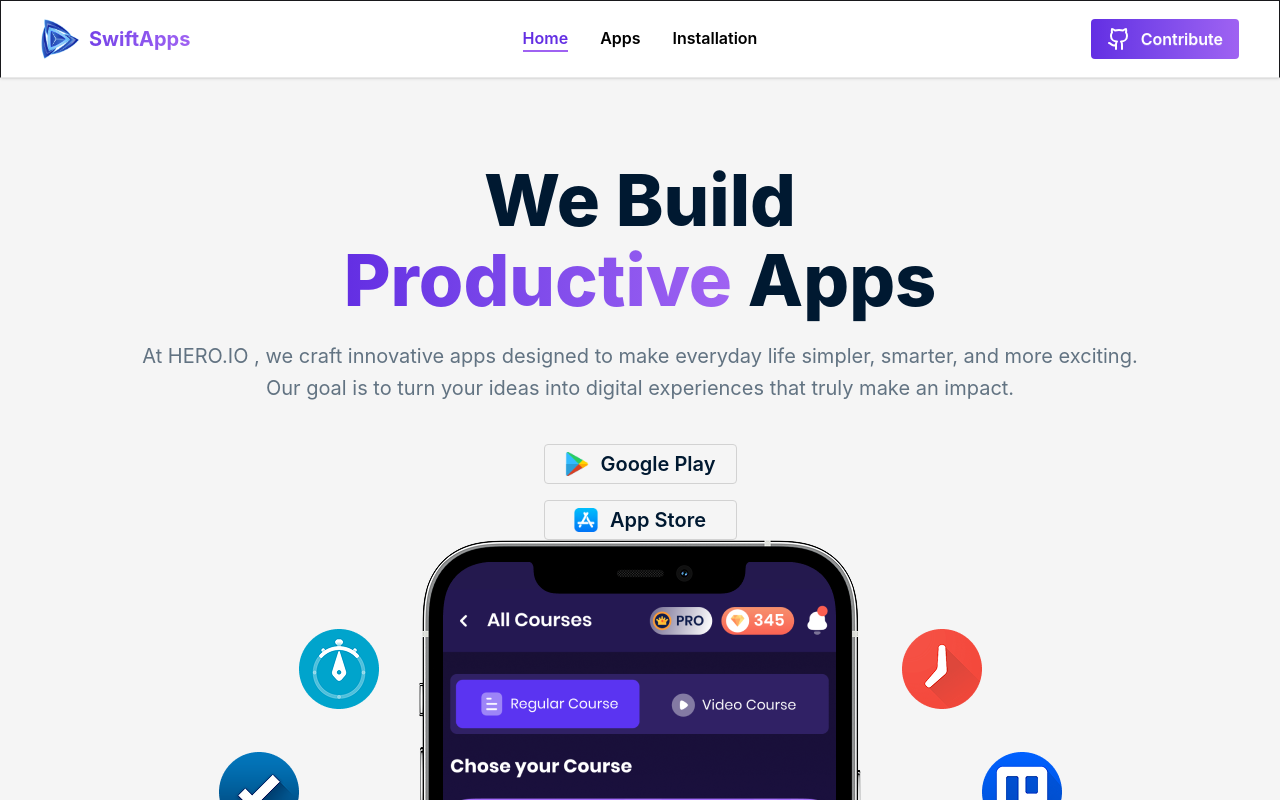
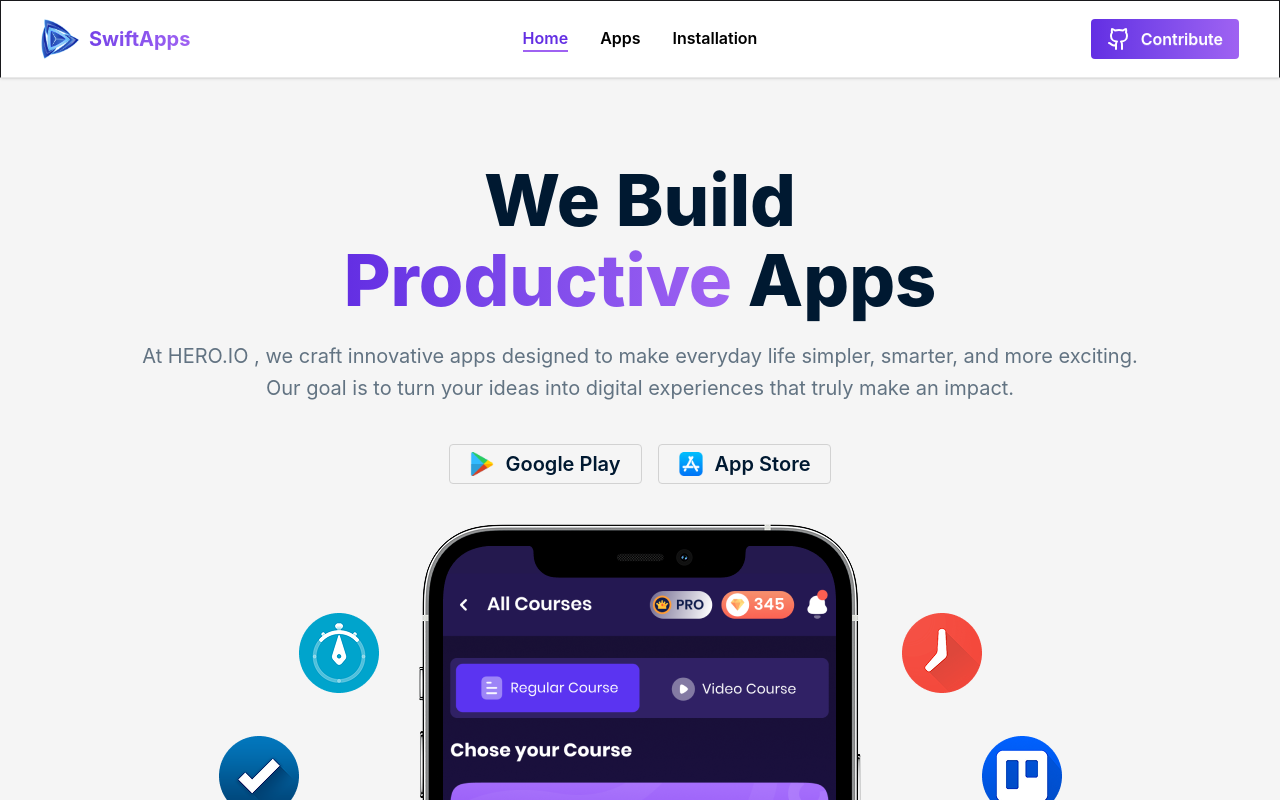
Before and after one commit to ak-azad-dev/hero-apps, a React (Vite) app: page / in a window 1280 px wide. Shown: the top 800 px of the page. Built offline with nearby package versions, Linux system fonts and the light colour scheme.

Commit message:
Fix issue

```diff
--- a/src/Components/Banner/Banner.jsx
+++ b/src/Components/Banner/Banner.jsx
@@ -18,7 +18,7 @@ export const Banner = () => {
         simpler, smarter, and more exciting. <br /> Our goal is to turn your
         ideas into digital experiences that truly make an impact.
       </p>
-      <div className="flex md: flex-col justify-center gap-4 pt-10">
+      <div className="lg:flex grid grid-cols-1 justify-center gap-4 pt-10 pb-10">
         <a
           className="btn shadow-none border-1 border-[#D2D2D2] bg-transparent text-[20px] font-semibold text-[#001931]
           px-5 py-4 rounded-[4px] flex gap-3 transition duration-300 ease-in transform hover:scale-105"
```
